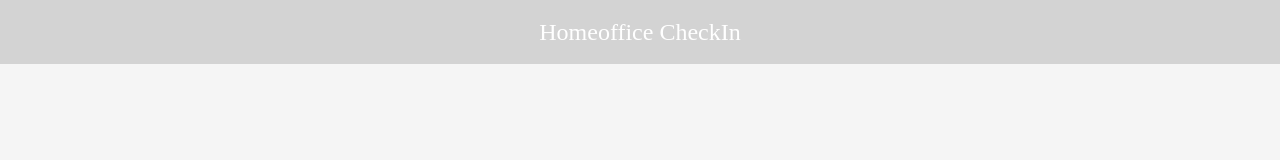
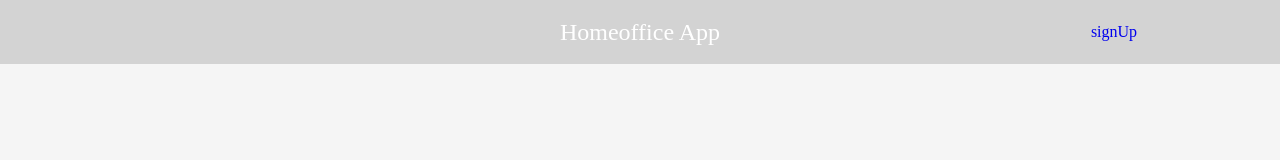
Before and after one commit to Jacques1988/WDHomeofficeTimer, an Angular app: page /login in a window 1280 px wide. Shown: the top 160 px of the page. Built offline with nearby package versions, Linux system fonts and the light colour scheme.

Commit message:
[ADD][JAL]update navigation state with login, signup and logout button logic

```diff
--- a/src/app/auth/auth.service.ts
+++ b/src/app/auth/auth.service.ts
@@ -4,13 +4,14 @@ import { HttpClient, HttpHeaders } from '@angular/common/http';
 import { environment } from 'src/environments/environment.development';
 import { authData } from './login/authData';
 import { User } from '../models/User.model';
-import { Observable, catchError, throwError } from 'rxjs';
+import { BehaviorSubject, Observable } from 'rxjs';
 
 @Injectable({
   providedIn: 'root'
 })
 export class AuthService {
-  private isAuthenticated: boolean = false;
+  private isAuthenticated = new BehaviorSubject<boolean>(false);
+  /* private isAuthenticated: boolean = false; */
   private user: any = {};
 
   headers = new HttpHeaders().append('Content-Type', 'application/JSON');
@@ -36,7 +37,7 @@ export class AuthService {
       user.birthdate,
       user.username,
     );
-    this.isAuthenticated = authenticated;
+    this.isAuthenticated.next(authenticated);
     this.isLoggedIn();
   }
 
@@ -44,15 +45,15 @@ export class AuthService {
     return this.user;
   }
 
-  getIsAuthenticated() {
-    return this.isAuthenticated;
+  get IsAuthenticated() {
+    return this.isAuthenticated.asObservable();
   }
 
   isLoggedIn() {
     if (this.isAuthenticated && this.user.id) {
       this.router.navigate(['/timer/' + this.user.id]);
     } else {
-      this.isAuthenticated = false;
+      this.isAuthenticated.next(false);
       this.user.userId = '';
       this.router.navigate(['/']);
     }
--- a/src/app/navigation/navigation.component.html
+++ b/src/app/navigation/navigation.component.html
@@ -1,8 +1,11 @@
 <nav class="navigation">
     <div class="navigation__inner-container">
-        <span class="navigation__inner-container__path">Homeoffice CheckIn {{ pathTitle }}</span>
+        <span class="navigation__inner-container__path">Homeoffice App</span>
     </div>
     <div class="navigation__sign-up-container">
-        <a *ngIf="signUp" (click)="checkRoute()" routerLink="/{{route}}">{{route}}</a>
+        <a *ngIf="signUp && !isLoggedIn" routerLink="/signUp" (click)="onSignUpPage()">signUp</a>
+        <a *ngIf="!signUp && !isLoggedIn" routerLink="/" (click)="onSignUpPage()">login</a>
+        <a *ngIf="isLoggedIn" routerLink="/" (click)="isLoggedOut()">logout</a>
+
     </div>
 </nav>
--- a/src/app/navigation/navigation.component.ts
+++ b/src/app/navigation/navigation.component.ts
@@ -1,56 +1,35 @@
 import { Component, OnInit } from '@angular/core';
-import { Router, NavigationStart } from '@angular/router';
+import { Router } from '@angular/router';
+import { AuthService } from '../auth/auth.service';
 
 @Component({
   selector: 'app-navigation',
   templateUrl: './navigation.component.html',
   styleUrls: ['./navigation.component.scss'],
 })
-export class NavigationComponent implements OnInit {
-  pathTitle: string = "";
-  route: string = "";
+export class NavigationComponent {
   signUp: boolean = true;
-  trackRoute: any;
+  isLoggedIn: boolean = false;
+
   constructor(
     private router: Router,
+    private authService: AuthService,
   ) { }
 
   ngOnInit() {
-
-    this.trackRoute = this.router.events.subscribe(event => {
-      if (event instanceof NavigationStart) {
-        switch (event.url) {
-          case '/':
-            this.pathTitle = 'Login';
-            this.signUp = true;
-            this.route = 'signUp'
-            break;
-          case '/signUp':
-            this.pathTitle = 'Sign Up'
-            this.route = 'login';
-            break;
-          case '/timer':
-            this.pathTitle = ' - Start';
-            this.signUp = false;
-            break;
-          case '/overview':
-            this.pathTitle = 'Übersicht';
-            this.signUp = false;
-            break;
-          default:
-            this.pathTitle = "";
-        }
-      }
+    this.authService.IsAuthenticated.subscribe(loggedIn => {
+      this.isLoggedIn = loggedIn;
     });
   }
 
-  checkRoute() {
-    if (this.router.url === '/signUp') {
-      this.route = 'signUp';
-      this.pathTitle = 'Login'
-    }
-    if (this.router.url === 'login') {
-      this.route = 'login';
-    }
+
+  onSignUpPage() {
+    this.signUp = !this.signUp;
   }
+
+  isLoggedOut() {
+    this.isLoggedIn = false;
+  }
+
+
 }
```
